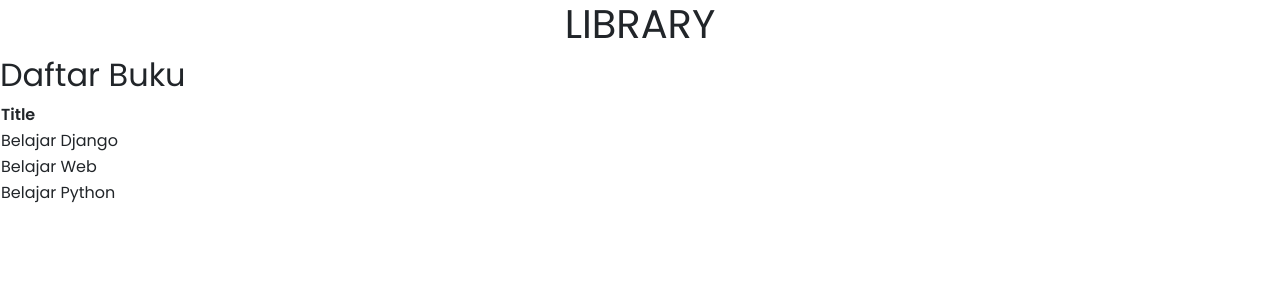
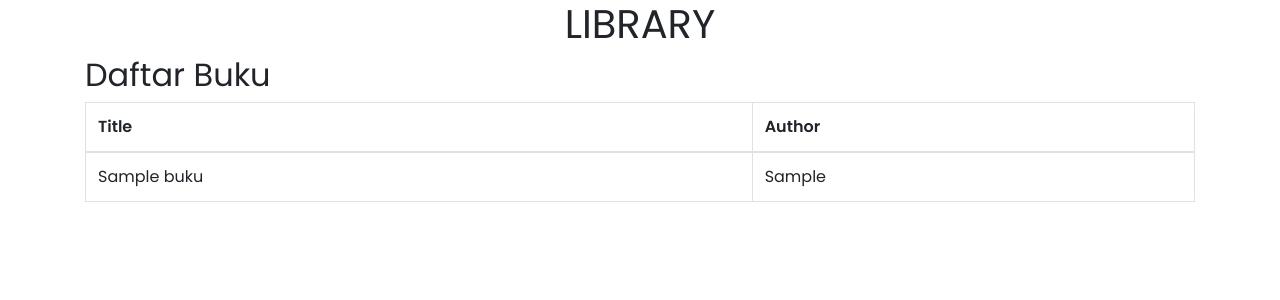
Before and after one commit to abgvin/perpus, a Django app: page /buku/ in a window 1280 px wide. Shown: the top 300 px of the page. Run offline with Django 3.2, Linux system fonts and the light colour scheme; tables that the repository leaves empty hold one stand-in row (values such as "Sample post"); some libraries are stand-ins or nearby versions.

Commit message:
Object relational mapping

```diff
--- a/perpustakaan/templates/buku.html
+++ b/perpustakaan/templates/buku.html
@@ -1,19 +1,23 @@
 {% extends 'base.html' %}
 
 {% block content %}
+  <div class="container">
     <h2>Daftar Buku</h2>
-  <table>
+      <table class="table table-bordered table-hover">
         <thead>
           <tr>
             <th>Title</th>
+            <th>Author</th>
           </tr>
         </thead>
         <tbody>
-     {% for title in book %}
+        {% for book in books %}
             <tr>
-          <td>{{ title }}</td>
+              <td>{{ book.judul }}</td>
+              <td>{{ book.penulis }}</td>
             </tr>
         {% endfor %}
         </tbody>
       </table>
+  </div>
 {% endblock %}
--- a/perpustakaan/views.py
+++ b/perpustakaan/views.py
@@ -1,14 +1,11 @@
 from django.shortcuts import render
+from perpustakaan.models import Buku
 
 def buku(request):
-    title = 'Books List'
-    books = ['Belajar Django', 'Belajar Web', 'Belajar Python']
-    penulis = 'adam san'
+    books = Buku.objects.all()
 
     datas = {
-        'title' : title,
-        'book' : books,
-        'penulis' : penulis,
+        'books': books,
     }
 
     return render(request, 'buku.html', datas)
```
Lines whose indentation alone changed are shown as unchanged.
